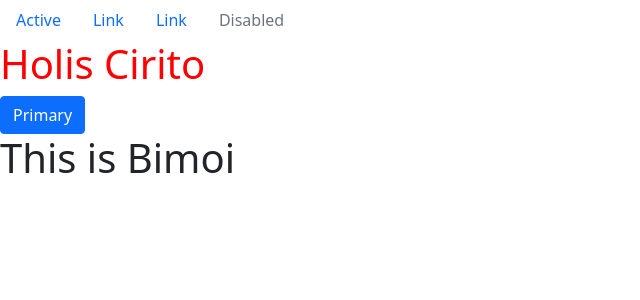
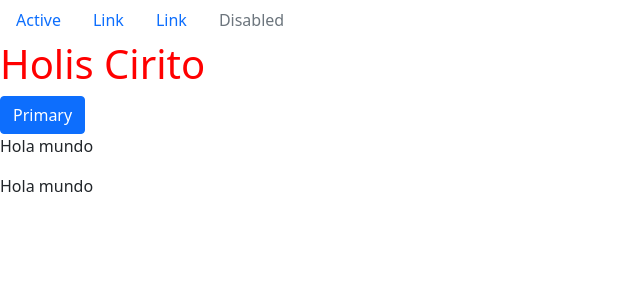
Before and after one commit to JuanCarlosMarino/Experts, a React (Create React App) app in the folder frontend/: page / in a window 1280 px wide. Shown: the top 300 px of the page, without its empty margins (0-640 px from the left). Built offline with nearby package versions, Linux system fonts and the light colour scheme.

Commit message:
Changes in components

```diff
--- a/frontend/src/App.js
+++ b/frontend/src/App.js
@@ -1,10 +1,11 @@
 import NavBar from "./components/NavBar";
+import Button from "./components/Button"
 
 function App() {
   return (
-    <div className="App">
+    <div>
       <NavBar nombre="Cirito"/>
-      <h1>This is Bimoi</h1>
+      <Button/>
     </div>
   );
 }
--- /dev/null
+++ b/frontend/src/components/Button.js
@@ -0,0 +1,9 @@
+import React from 'react';
+
+export default function componentName() {
+  return (
+    <>
+        <p>Hola mundo</p>
+    </>
+  );
+}
--- a/frontend/src/components/NavBar.js
+++ b/frontend/src/components/NavBar.js
@@ -1,8 +1,7 @@
 import React from 'react'
 import Button from 'react-bootstrap/Button';
 import Nav from 'react-bootstrap/Nav';
-
-
+import Button1 from "./Button";
 
 const NavBar = (props) => {
   return (
@@ -28,15 +27,13 @@ const NavBar = (props) => {
       </Nav>
       <h1 style={styles}>Holis {props.nombre}</h1>
       <Button variant="primary">Primary</Button>
+      <Button1/>
     </div>
 
 
   )
 }
-
 const styles = {
   color: 'red',
-
 }
-
 export default NavBar
```
